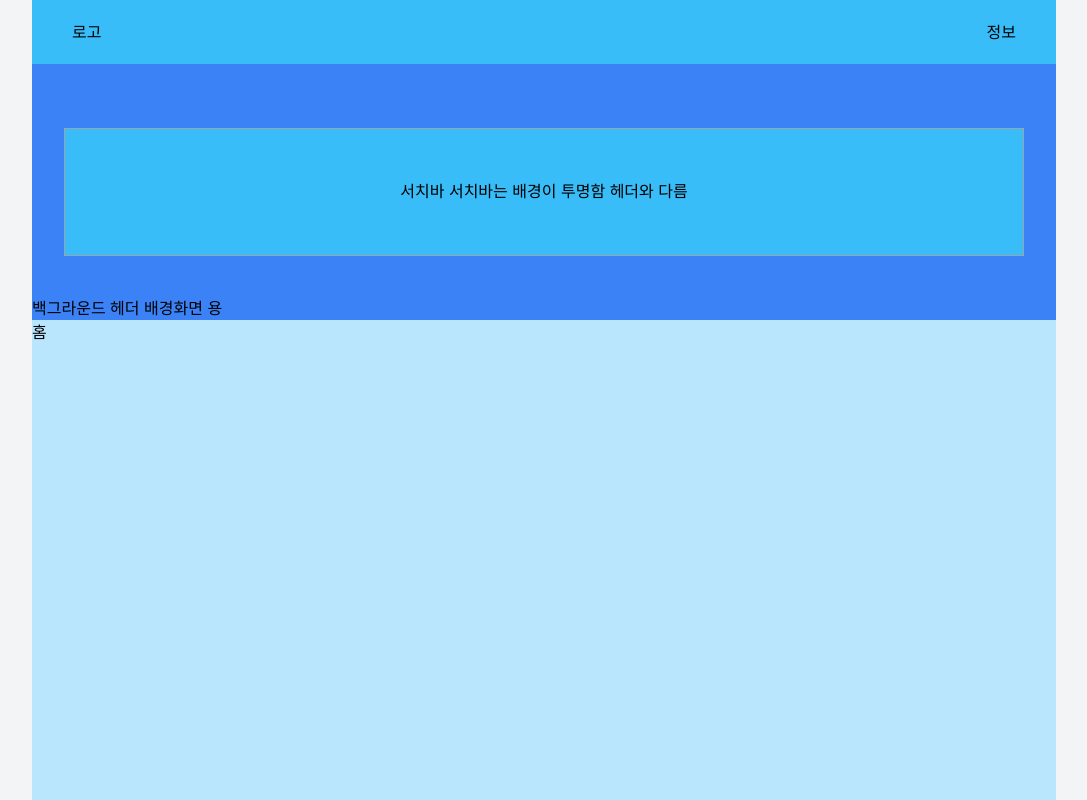
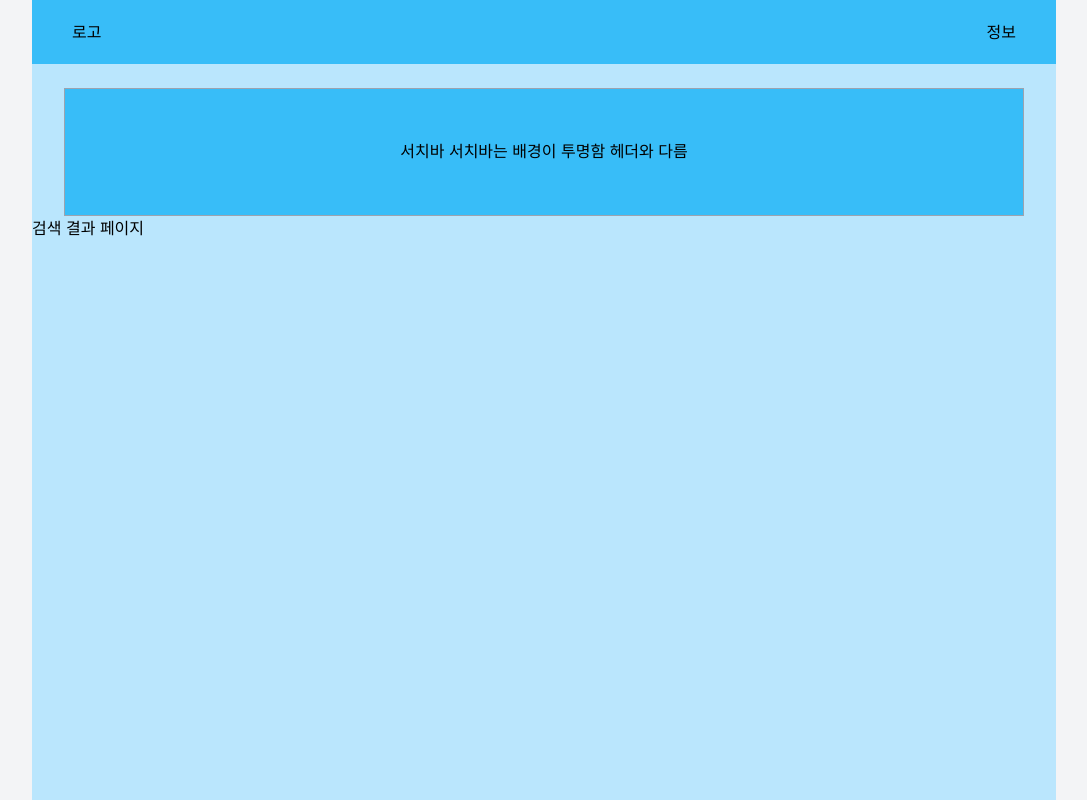
Before and after one commit to Wanted-Pre-Onboarding-Frontend-2/Wan2trip, a React (Create React App) app: page /result in a window 1280 px wide. Shown: the top 800 px of the page, without its empty margins (96-1183 px from the left). Built offline with nearby package versions, Linux system fonts and the light colour scheme.

Commit message:
layout: links, pages

```diff
--- a/src/components/layout/Layout.tsx
+++ b/src/components/layout/Layout.tsx
@@ -1,25 +1,17 @@
 import React from "react";
 import { LayoutProps } from "../../types/types";
 import tw from "tailwind-styled-components";
-import SearchBar from "./SearchBar";
+
 import Header from "./Header";
-import BackHeader from "./BackHeader";
 
 const Layout = ({ children }: LayoutProps) => {
-  return (
-    <GlobalLayout>
-      <Header />
-      <BackHeader />
-      <SearchBar />
-      <Inside>{children}</Inside>
-    </GlobalLayout>
-  );
+  return <GlobalLayout>{children}</GlobalLayout>;
 };
 
 export default Layout;
 
 const GlobalLayout = tw.div`
-bg-gray-100 w-full h-auto min-h-screen max-w-5xl mx-auto
+bg-gray-100 w-full h-auto min-h-screen max-w-5xl mx-auto bg-sky-200
 `;
 
 const Inside = tw.div`
--- a/src/page/BookedList.tsx
+++ b/src/page/BookedList.tsx
@@ -7,7 +7,8 @@ import tw from "tailwind-styled-components";
 const BookedList = () => {
   return (
     <Layout>
-      <div>홈</div>
+      <Header />
+      <div>예약된거 확인하는 페이지</div>
     </Layout>
   );
 };
--- a/src/page/Home.tsx
+++ b/src/page/Home.tsx
@@ -1,13 +1,21 @@
 import React from "react";
-
+import Header from "../components/layout/Header";
+import SearchBar from "../components/layout/SearchBar";
+import BackHeader from "../components/layout/BackHeader";
 import Layout from "../components/layout/Layout";
 import tw from "tailwind-styled-components";
 import "./home.css";
 import Card from "../common/Card";
+import { Link } from "react-router-dom";
 const Home = () => {
   return (
     <Layout>
-      <div className="flex flex-col max-w-3xl mx-auto justify-center items-center pt-10 gap-10">
+      <Header />
+      <SearchBar />
+      <BackHeader />
+      <div className="flex flex-col max-w-3xl mx-auto justify-center items-center pt-10 gap-10 mt-24">
+        <Link to="/booked">예약페이지</Link>
+        <Link to="/result">검색결과페이지</Link>
         <Card />
         <Card />
         <Card />
--- a/src/page/Result.tsx
+++ b/src/page/Result.tsx
@@ -2,11 +2,16 @@ import React from "react";
 import SearchBar from "../components/layout/SearchBar";
 import Layout from "../components/layout/Layout";
 import tw from "tailwind-styled-components";
+import Header from "../components/layout/Header";
 
 const Result = () => {
   return (
     <Layout>
-      <div>홈</div>
+      <Header />
+      <div className="-mt-10">
+        <SearchBar />
+      </div>
+      <div>검색 결과 페이지</div>
     </Layout>
   );
 };
```
